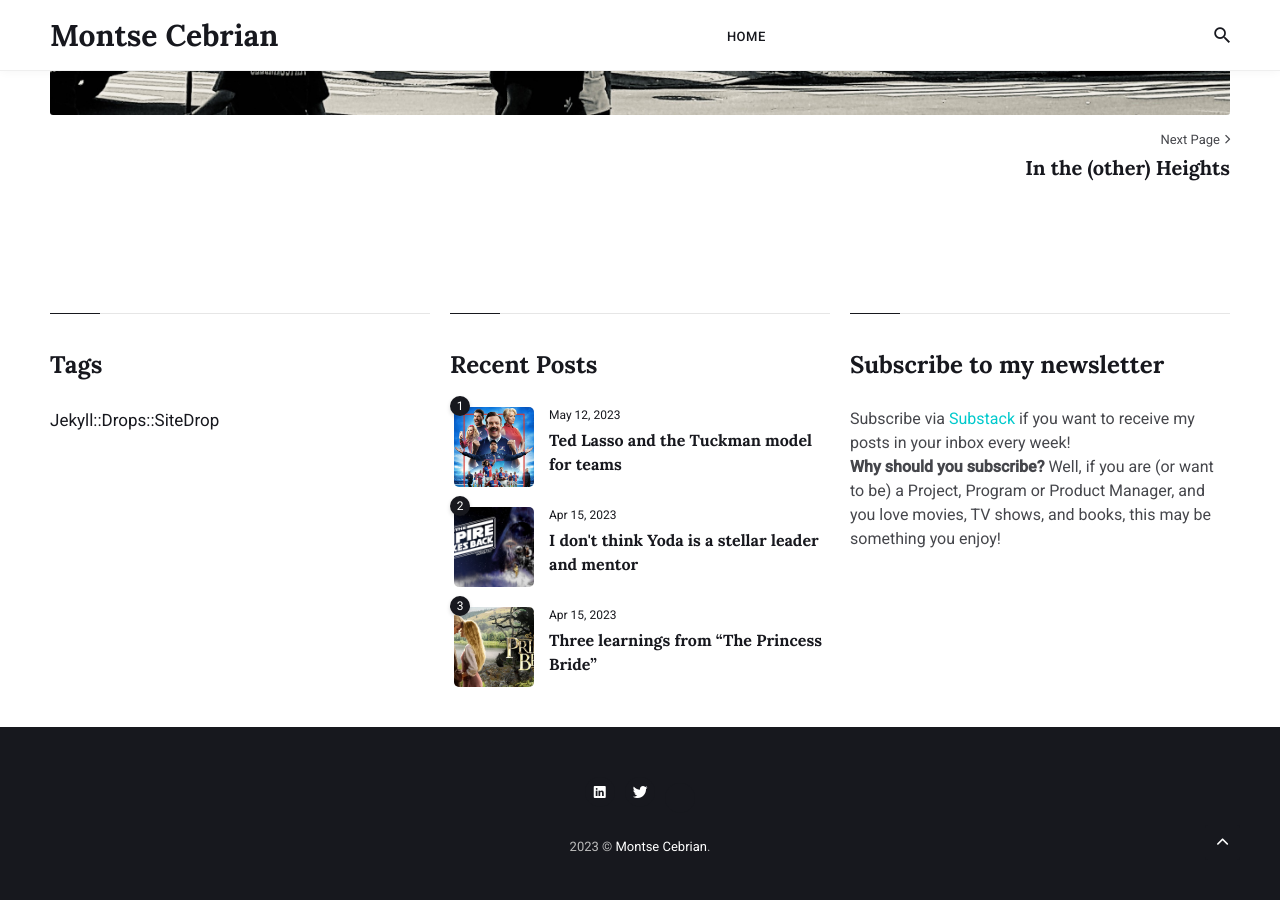
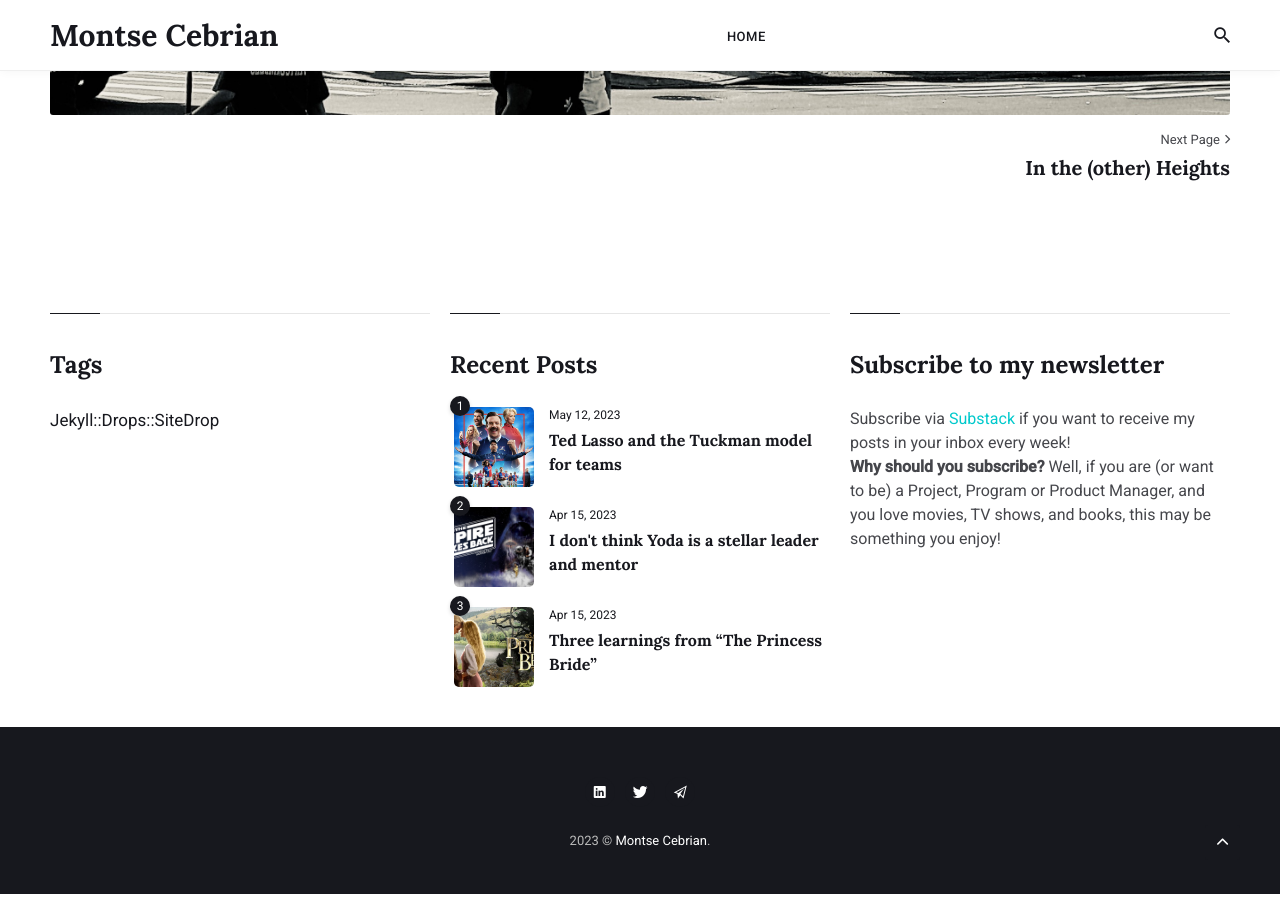
Before and after one commit to montsecebrian/montsecebrian.github.io, a Jekyll site: the page built from _posts/2021-08-29-In-a-galaxy-far-away.markdown, in a window 1280 px wide and 900 px high, scrolled down 2949 px. Built offline with Jekyll 4.4.1, drawn with Linux system fonts in a browser that asks for light colours; nearby versions of some CDN libraries.

Commit message:
Update _config.yml

```diff
--- a/_config.yml
+++ b/_config.yml
@@ -24,7 +24,7 @@ author:
 contact:
 - {name: "Twitter", icon: "ion-logo-linkedin", link: "https://www.linkedin.com/in/montsecebrian/"}
 - {name: "Twitter", icon: "ion-logo-twitter", link: "https://twitter.com/Montsinya"}
-- {name: "Substack", icon: "ion-icon-paper-plane", link: "https://popcultureguidetopm.substack.com/"}
+- {name: "Substack", icon: "ion-md-paper-plane", link: "https://popcultureguidetopm.substack.com/"}
 
 #-------------------------------
 # Comment Section (Disqus)
```
